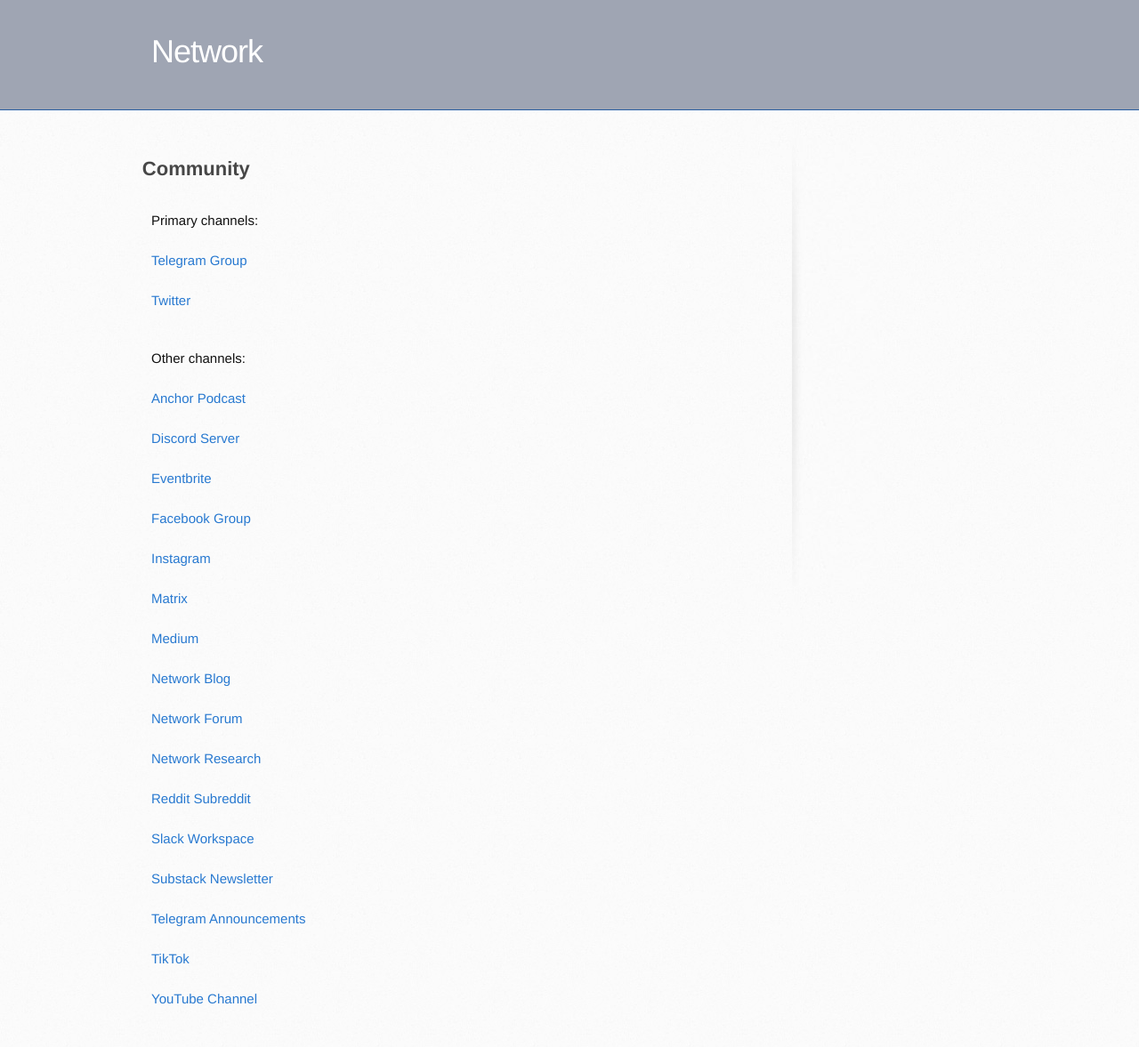
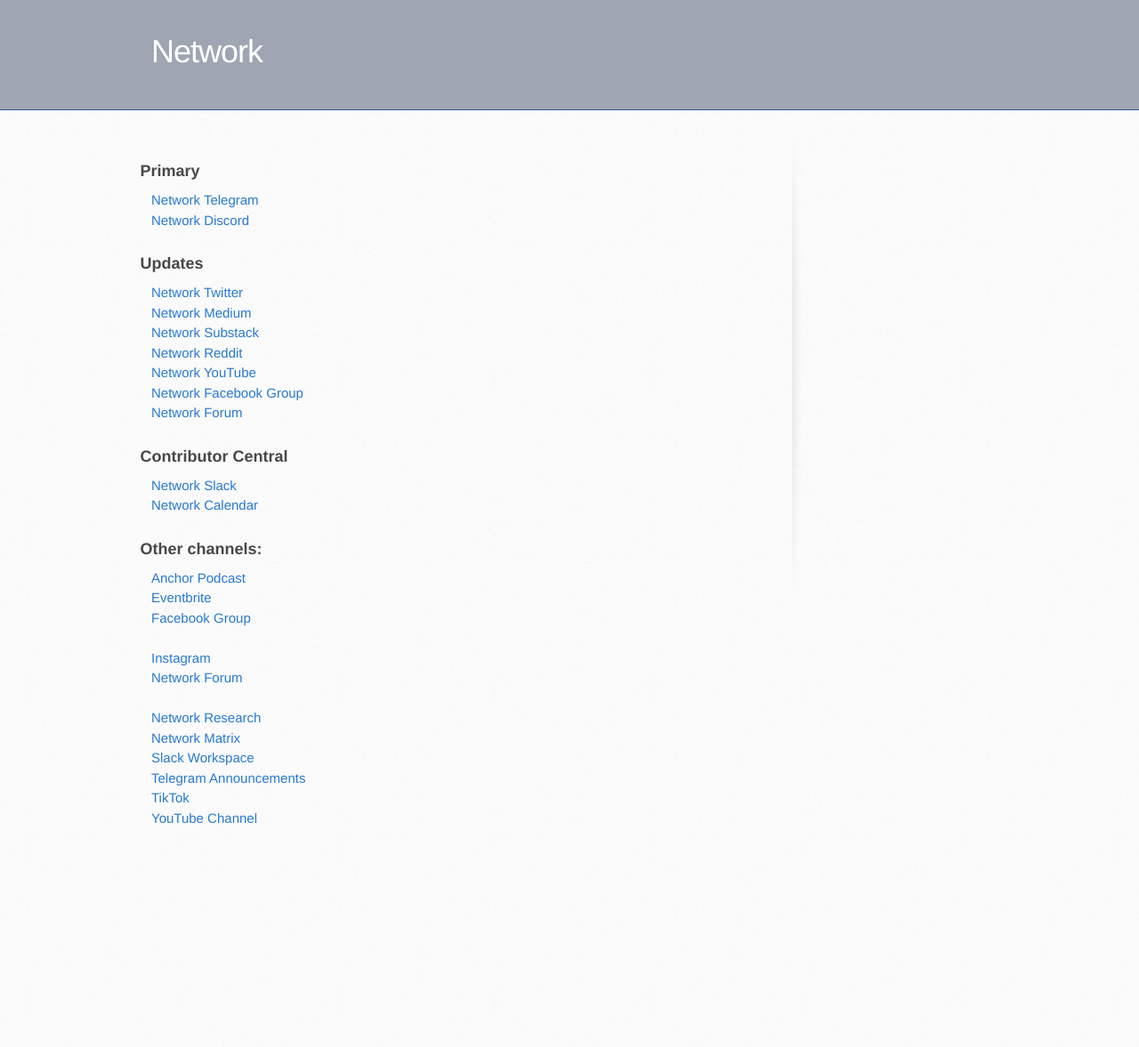
Before and after one commit to networkf/network.github.io, a Jekyll site: the page built from community.md, in a window 1280 px wide. Shown: the whole page at 89% size. Built offline with Jekyll 4.4.1, drawn with Linux system fonts in a browser that asks for light colours; some web fonts are replaced; our own code applies the rules of GitHub Pages for plain Markdown files; the repository's description, which GitHub fills in, is left out; after the commit the page ends 974 px from its top, so only the background shows below that.

Commit message:
Update community.md

```diff
--- a/community.md
+++ b/community.md
@@ -5,64 +5,55 @@ layout: default
 <link rel="shortcut icon" type="image/png" href="/favicon.png">
 </head>
 ---
-## Community
+
+### Primary
+<a href="https://t.me/networkfund" target="_blank">Network Telegram</a>
 <br>
-Primary channels:
-<br>
-<br>
-<a href="https://t.me/networkfund" target="_blank">Telegram Group</a>
-<br>
-<br>
-<a href="https://twitter.com/networkfund" target="_blank">Twitter</a>
-<br>
+<a href="https://discord.gg/sCtK6YK" target="_blank">Network Discord</a>
 <br>
 
-Other channels:
+
+### Updates
+<a href="https://twitter.com/networkfund" target="_blank">Network Twitter</a>
 <br>
+<a href="https://network.medium.com" target="_blank">Network Medium</a>
 <br>
+<a href="https://network.substack.com" target="_blank">Network Substack</a>
+<br>
+<a href="https://reddit.com/r/networkfund" target="_blank">Network Reddit</a>
+<br>
+<a href="https://www.youtube.com/@networkfund" target="_blank">Network YouTube</a>
+<br>
+<a href="https://facebook.com/groups/networkfund" target="_blank">Network Facebook Group</a>
+<br>
+<a href="https://forum.network.fund" target="_blank">Network Forum</a>
+
+### Contributor Central
+<a href="https://networkfund.slack.com" target="_blank">Network Slack</a>
+<br>
+<a href="https://calendar.google.com/calendar/u/0?cid=dG9kcTBvdGt2YzF1MXM5dG9kOTIxN3FzdWNAZ3JvdXAuY2FsZW5kYXIuZ29vZ2xlLmNvbQ" target="_blank">Network Calendar</a>
+
+### Other channels:
 <a href="https://anchor.fm/networkfund" target="_blank">Anchor Podcast</a>
 <br>
-<br>
-<a href="https://discord.gg/sCtK6YK" target="_blank">Discord Server</a>
-<br>
-<br>
 <a href="https://networkfund.eventbrite.com" target="_blank">Eventbrite</a>
-<br>
 <br>
 <a href="https://facebook.com/groups/networkfund" target="_blank">Facebook Group</a>
 <br>
 <br>
 <a href="https://instagram.com/networkfund" target="_blank">Instagram</a>
 <br>
-<br>
-<a href="https://matrix.to/#/!XNSlHnqIwCumTmcAhm:matrix.org" target="_blank">Matrix</a>
-<br>
-<br>
-<a href="https://network.medium.com" target="_blank">Medium</a>
-<br>
-<br>
-<a href="https://blog.network.fund" target="_blank">Network Blog</a>
-<br>
-<br>
 <a href="https://forum.network.fund" target="_blank">Network Forum</a>
 <br>
 <br>
 <a href="https://network.com.de" target="_blank">Network Research</a>
 <br>
-<br>
-<a href="https://reddit.com/r/networkfund" target="_blank">Reddit Subreddit</a>
-<br>
+<a href="https://matrix.to/#/!XNSlHnqIwCumTmcAhm:matrix.org" target="_blank">Network Matrix</a>
 <br>
 <a href="https://networkfund.slack.com" target="_blank">Slack Workspace</a>
 <br>
-<br>
-<a href="https://network.substack.com" target="_blank">Substack Newsletter</a>
-<br>
-<br>
 <a href="https://t.me/networkfoundation" target="_blank">Telegram Announcements</a>
-<br>
 <br>
 <a href="https://tiktok.com/networkfund" target="_blank">TikTok</a>
 <br>
-<br>
-<a href="https://www.youtube.com/channel/UCh3Zw3sr1xPklmgjS6VYU-g" target="_blank">YouTube Channel</a>
+<a href="https://www.youtube.com/channel/@networkfund" target="_blank">YouTube Channel</a>
```
